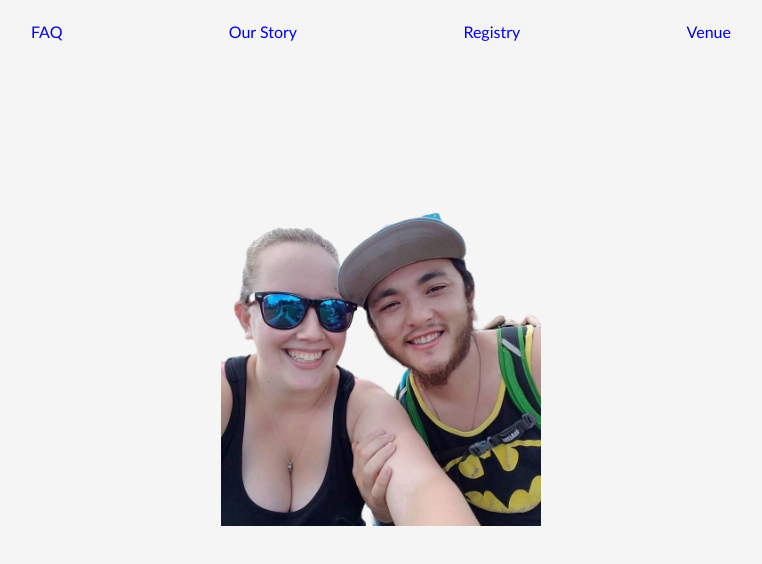
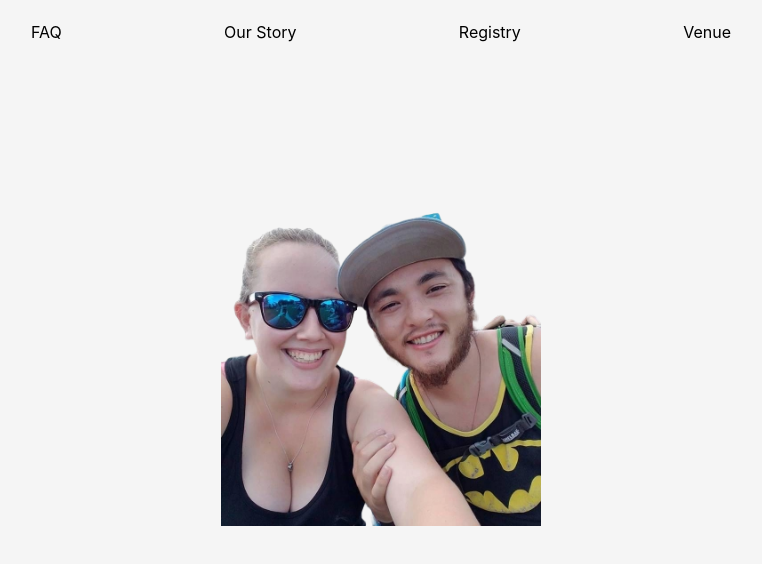
Before and after one commit to karlagoo/wedding-website, a React (Create React App) app: page /home in a window 1280 px wide. Shown: the top 564 px of the page, without its empty margins (259-1021 px from the left). Built offline with nearby package versions, Linux system fonts and the light colour scheme; a web font is replaced by a local one.

Commit message:
create navbar component

```diff
--- a/src/components/captcha/Captcha.jsx
+++ b/src/components/captcha/Captcha.jsx
@@ -10,7 +10,6 @@ import Pic7 from "../../assets/fakejimmytalka6.jpg";
 import Pic8 from "../../assets/fakejimmytalka7.jpg";
 import Pic9 from "../../assets/fakejimmytalka8.jpg";
 import { useNavigate } from "react-router-dom";
-import Home from "../home/Home";
 
 function Captcha() {
   const navigate = useNavigate();
--- a/src/components/home/Home.jsx
+++ b/src/components/home/Home.jsx
@@ -1,31 +1,14 @@
 import React from "react";
 import "./home.css";
-import { NavLink } from "react-router-dom";
-import Homepic from '../../assets/homePic.png'
+import Homepic from '../../assets/homePic.png';
+import Navbar from "../navbar/Navbar";
 
 function Home() {
 
   return (
     <div>
       <header className="header">
-        <nav className="nav container">
-          <div className="menu">
-            <ul className="nav_list">
-              <li>
-                <NavLink to="/faq">FAQ</NavLink>
-              </li>
-              <li>
-                <NavLink to="/ourstory">Our Story</NavLink>
-              </li>
-              <li>
-                <NavLink to="/registry">Registry</NavLink>
-              </li>
-              <li>
-                <NavLink to="/venue">Venue</NavLink>
-              </li>
-            </ul>
-          </div>
-        </nav>
+        <Navbar/>
       </header>
       <div>
         <img className='home_image' src={Homepic} alt="" />
--- a/src/components/home/home.css
+++ b/src/components/home/home.css
@@ -5,34 +5,6 @@
   left: 0;
 }
 
-.nav {
-  height: calc(3rem + 1rem);
-  justify-content: center;
-  column-gap: 2rem;
-  margin: auto;
-}
-
-.nav_list {
-  display: flex;
-  column-gap: 5rem;
-  list-style-type: none;
-  justify-content: space-between;
-  padding-left: 0px;
-}
-
-.home_image {
-  width: 20rem;
-  height: 20rem;
-}
-
-.menu {
-  width: 100%;
-}
-
-a:link {
-  text-decoration: none;
-  font-family:'Trebuchet MS', 'Lucida Sans Unicode', 'Lucida Grande', 'Lucida Sans', Arial, sans-serif;
-}
 
 @media all and (max-width: 430px) {
   .nav {
--- /dev/null
+++ b/src/components/navbar/Navbar.jsx
@@ -0,0 +1,51 @@
+import React from 'react';
+import './navbar.css';
+import { NavLink } from 'react-router-dom';
+
+
+function Navbar() {
+  return (
+    <div>
+      <nav className="nav container">
+        <div className="menu">
+          <ul className="nav_list">
+            <li>
+              <NavLink
+                className={({ isActive }) => (isActive ? "active" : "inactive")}
+                to="/faq"
+              >
+                FAQ
+              </NavLink>
+            </li>
+            <li>
+              <NavLink
+                className={({ isActive }) => (isActive ? "active" : "inactive")}
+                to="/ourstory"
+              >
+                Our Story
+              </NavLink>
+            </li>
+            <li>
+              <NavLink
+                className={({ isActive }) => (isActive ? "active" : "inactive")}
+                to="/registry"
+              >
+                Registry
+              </NavLink>
+            </li>
+            <li>
+              <NavLink
+                className={({ isActive }) => (isActive ? "active" : "inactive")}
+                to="/venue"
+              >
+                Venue
+              </NavLink>
+            </li>
+          </ul>
+        </div>
+      </nav>
+    </div>
+  );
+}
+
+export default Navbar
--- /dev/null
+++ b/src/components/navbar/navbar.css
@@ -0,0 +1,34 @@
+
+.nav {
+  height: calc(3rem + 1rem);
+  justify-content: center;
+  column-gap: 2rem;
+  margin: auto;
+}
+
+.nav_list {
+  display: flex;
+  column-gap: 5rem;
+  list-style-type: none;
+  justify-content: space-between;
+  padding-left: 0px;
+}
+
+.home_image {
+  width: 20rem;
+  height: 20rem;
+}
+
+.menu {
+  width: 100%;
+}
+
+.active {
+  text-decoration: none;
+  color: black;
+}
+
+.inactive {
+  color: var(--text-color);
+   text-decoration: none;
+}
```
